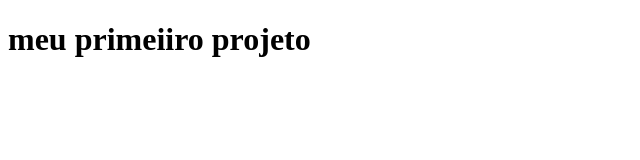
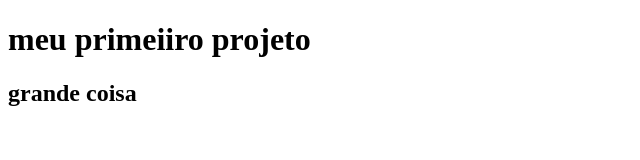
Before and after one commit to Daianne855/teste-de-git, a plain HTML site: page index.html in a window 1280 px wide. Shown: the whole page, without its empty margins (0-640 px from the left). Drawn offline with Linux system fonts and the light colour scheme.

Commit message:
teste rapido

```diff
--- a/index.html
+++ b/index.html
@@ -7,5 +7,6 @@
 </head>
 <body>
     <h1>meu primeiiro projeto</h1>
+    <h2>grande coisa</h2>
 </body>
 </html>
```
